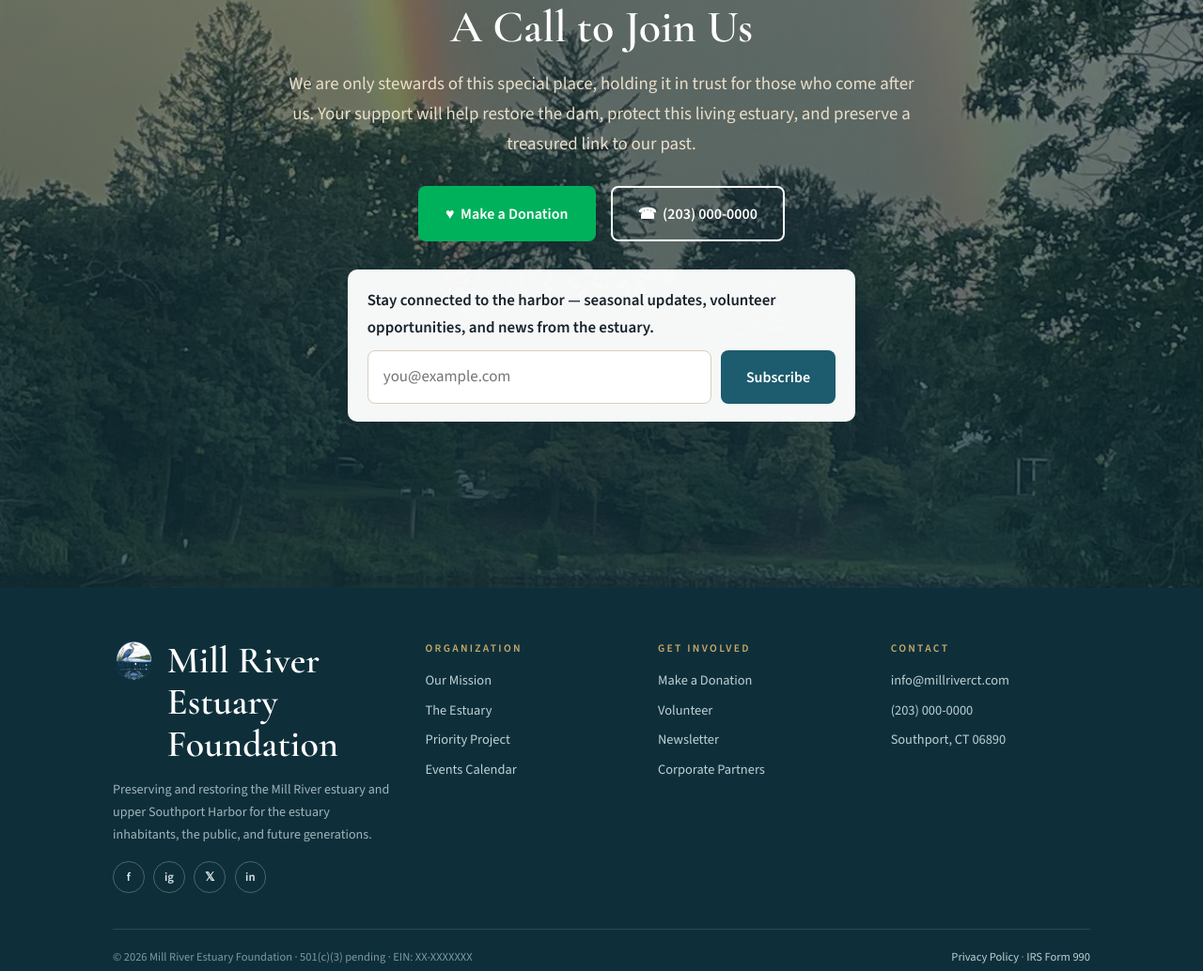
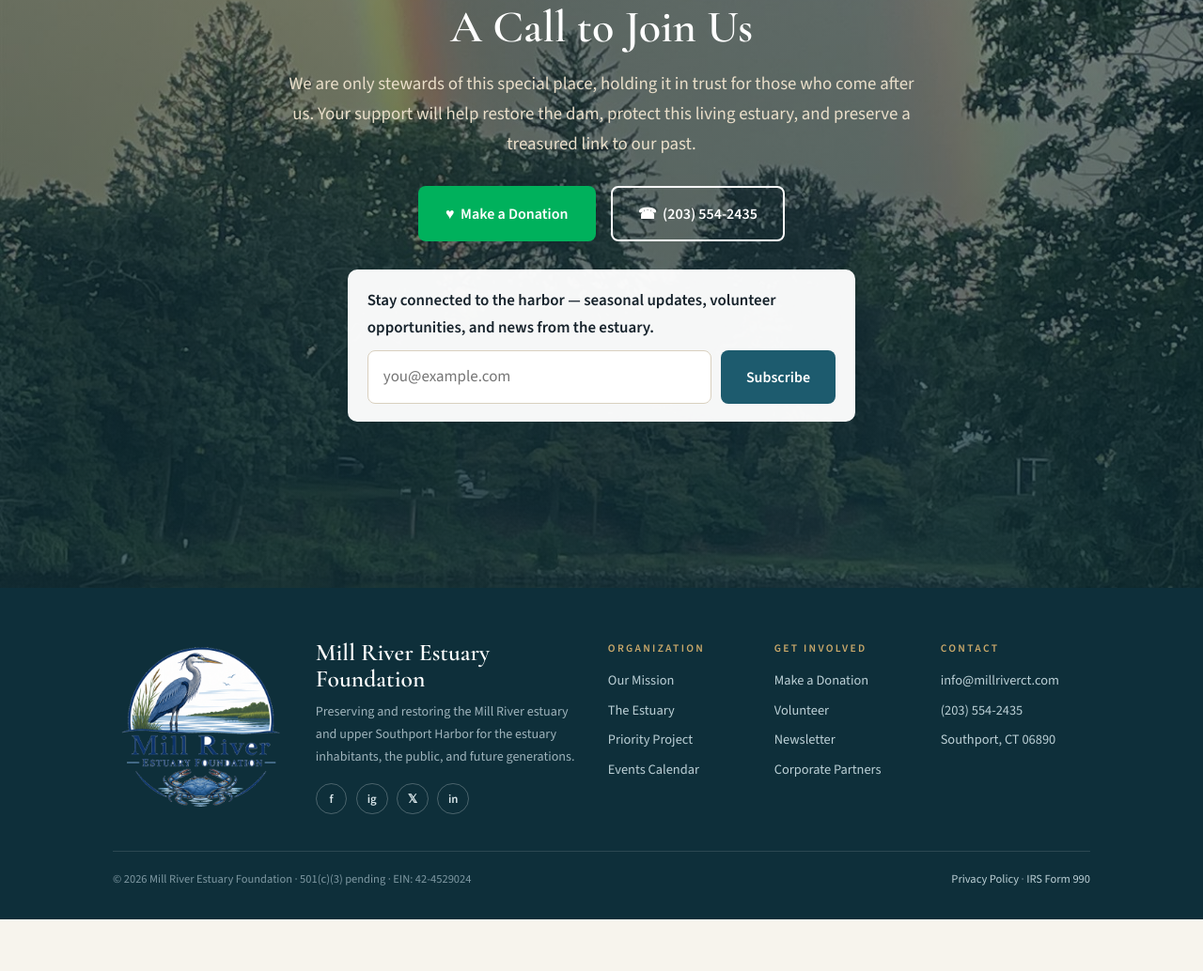
Before and after one commit to karllinford2/millriverct-website, a plain HTML site: page index.html in a window 1280 px wide. Shown: the part 7401-8435 px from the top of the page at 94% size. After the commit the page ends 8380 px from the top, so only its background shows below. Drawn offline with nearby package versions, Linux system fonts and the light colour scheme; a script that the page names is missing.

Commit message:
Footer: standalone logo column, tighter link gaps, real EIN/phone, fix mobile nav overlap
- Restructure footer into logo | brand-text | links-group columns;
  reduce gap between Organization/Get Involved/Contact.
- Update EIN to 42-4529024 and phone to (203) 554-2435 throughout.
- Resize logo to exactly match the brand-text block height (top of
  heading to bottom of social icons): 187px desktop, verified exact.
- Fix a real bug: the fixed nav bar was covering up to 84px of a
  154px mobile logo when scrolled to the true page bottom. Reduced
  mobile logo to 64px, verified zero overlap via true scroll-to-bottom
  simulation. Desktop unaffected (viewport is tall enough there).

Co-Authored-By: Claude Sonnet 5 <noreply@anthropic.com>

```diff
--- a/index.html
+++ b/index.html
@@ -152,14 +152,14 @@
 
     /* ---------- footer ---------- */
     footer{background:var(--tide-deep);color:#bcd0d6;padding:3.4rem 1.5rem 2rem;font-size:.9rem;}
-    .foot__grid{max-width:1040px;margin:0 auto;display:grid;grid-template-columns:1.4fr 1fr 1fr 1fr;gap:2.2rem;}
-    .foot__brandmark{display:flex;align-items:flex-start;gap:.8rem;margin-bottom:.9rem;}
-    .foot__logo{width:45px;height:45px;flex:0 0 auto;display:block;}
-    .foot__brand h3{color:#fff;font-size:2.5rem;margin:0;}
+    .foot__grid{max-width:1040px;margin:0 auto;display:grid;grid-template-columns:auto minmax(220px,1.1fr) 2fr;gap:1.8rem;align-items:start;}
+    .foot__logo{width:187px;height:187px;display:block;}
+    .foot__brand h3{color:#fff;font-size:1.6rem;margin:0 0 .5rem;}
     .foot__brand p{margin:0 0 1rem;color:#9fb4bc;font-size:.88rem;}
     .foot__social{display:flex;gap:.6rem;}
     .foot__social a{display:grid;place-items:center;width:2.1rem;height:2.1rem;border:1px solid rgba(255,255,255,.25);border-radius:50%;color:#dce8ec;text-decoration:none;font-size:.8rem;font-weight:600;}
     .foot__social a:hover{border-color:var(--sand);color:var(--sand);}
+    .foot__links{display:grid;grid-template-columns:repeat(3,1fr);gap:1.1rem;}
     footer h4{margin:0 0 .8rem;font-size:.72rem;letter-spacing:.2em;text-transform:uppercase;color:var(--sand);}
     footer ul{list-style:none;margin:0;padding:0;}
     footer li{margin-bottom:.45rem;}
@@ -171,7 +171,7 @@
     @media(max-width:900px){
       .roadmap{grid-template-columns:repeat(2,1fr);}
       .donate__grid{grid-template-columns:1fr;}
-      .foot__grid{grid-template-columns:1fr 1fr;}
+      .foot__grid{grid-template-columns:1fr;}
     }
     @media(max-width:720px){
       .nav{padding:.6rem 1rem;}
@@ -186,8 +186,9 @@
       .vform .checks{grid-template-columns:1fr;}
       .roadmap{grid-template-columns:1fr;}
       .foot__grid{grid-template-columns:1fr;}
-      .foot__logo{width:32px;height:32px;}
-      .foot__brand h3{font-size:1.8rem;}
+      .foot__logo{width:64px;height:64px;}
+      .foot__brand h3{font-size:1.4rem;}
+      .foot__links{grid-template-columns:1fr 1fr;}
       .band{flex-direction:column;align-items:stretch;justify-content:flex-start;background:var(--tide-deep);min-height:0;}
       .band::before{content:"";display:block;width:100%;aspect-ratio:1.05/1;background:linear-gradient(rgba(14,47,58,.1),rgba(14,47,58,.2)),url('img/band-eagles-mobile.jpg') center/cover no-repeat;}
       .band blockquote{padding:2.2rem 1.25rem;}
@@ -441,7 +442,7 @@
       <div class="btns">
         <a class="btn btn--donate" href="#donate">&#9829;&nbsp; Make a Donation</a>
         <!-- TODO: replace with the real contact phone number -->
-        <a class="btn btn--ghost" href="tel:+12030000000">&#9742;&nbsp; (203) 000-0000</a>
+        <a class="btn btn--ghost" href="tel:+12035542435">&#9742;&nbsp; (203) 554-2435</a>
       </div>
       <form class="signup" action="https://formspree.io/f/xlgkqaew" method="POST">
         <label for="signup-email">Stay connected to the harbor — seasonal updates, volunteer opportunities, and news from the estuary.</label>
@@ -456,11 +457,9 @@
 
   <footer>
     <div class="foot__grid">
+      <img class="foot__logo" src="img/logo.png" alt="Mill River Estuary Foundation logo" width="56" height="56">
       <div class="foot__brand">
-        <div class="foot__brandmark">
-          <img class="foot__logo" src="img/logo.png" alt="Mill River Estuary Foundation logo" width="45" height="45">
         <h3>Mill River Estuary Foundation</h3>
-        </div>
         <p>Preserving and restoring the Mill River estuary and upper Southport Harbor for the estuary
           inhabitants, the public, and future generations.</p>
         <!-- TODO: set real social profile URLs -->
@@ -471,6 +470,7 @@
           <a href="#" aria-label="LinkedIn">in</a>
         </div>
       </div>
+      <div class="foot__links">
         <div>
           <h4>Organization</h4>
           <ul>
@@ -494,14 +494,15 @@
           <ul>
             <!-- TODO: confirm contact email, phone, and mailing address -->
             <li><a href="mailto:info@millriverct.com">info@millriverct.com</a></li>
-          <li><a href="tel:+12030000000">(203) 000-0000</a></li>
+            <li><a href="tel:+12035542435">(203) 554-2435</a></li>
             <li>Southport, CT 06890</li>
           </ul>
         </div>
       </div>
+    </div>
     <div class="foot__legal">
       <!-- TODO: add EIN once issued; link Privacy Policy and IRS Form 990 when available -->
-      <span>&copy; 2026 Mill River Estuary Foundation &middot; 501(c)(3) pending &middot; EIN: XX-XXXXXXX</span>
+      <span>&copy; 2026 Mill River Estuary Foundation &middot; 501(c)(3) pending &middot; EIN: 42-4529024</span>
       <span><a href="#">Privacy Policy</a> &middot; <a href="#">IRS Form 990</a></span>
     </div>
   </footer>
```
Lines whose indentation alone changed are shown as unchanged.
